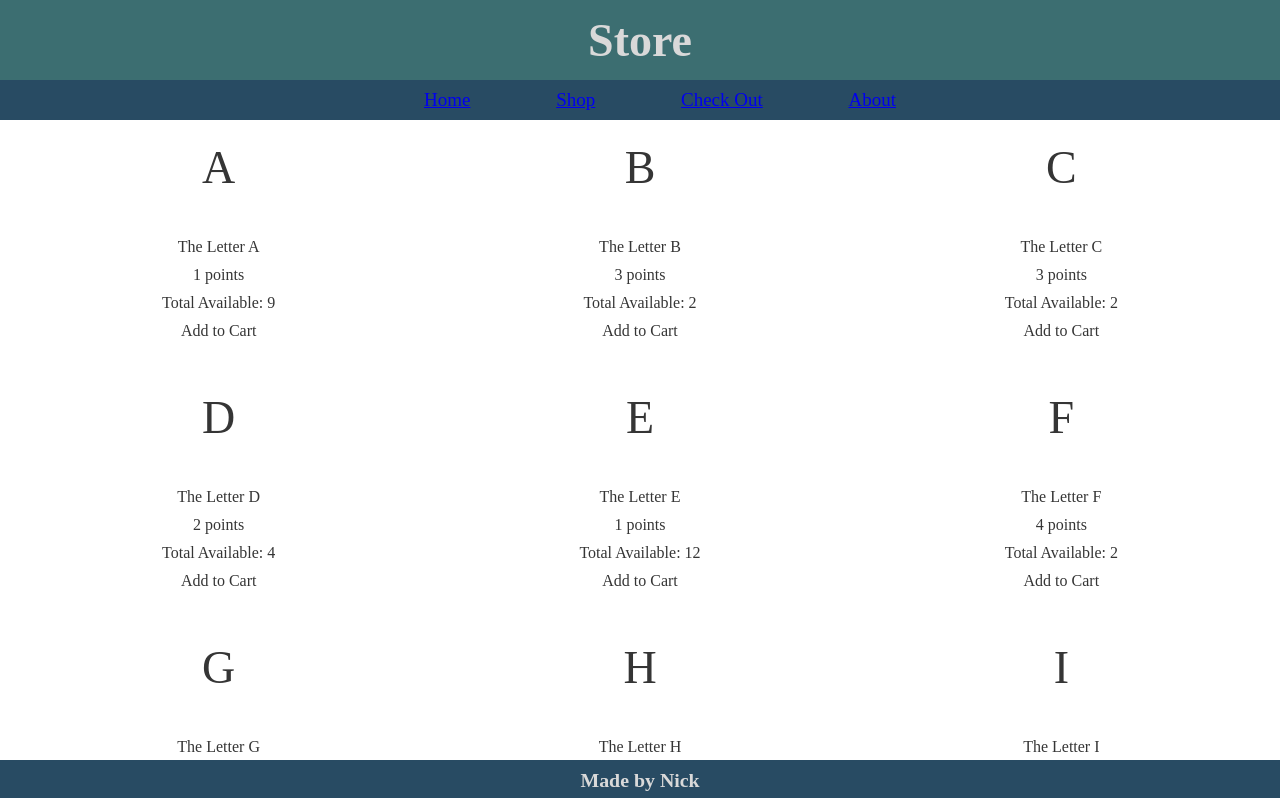
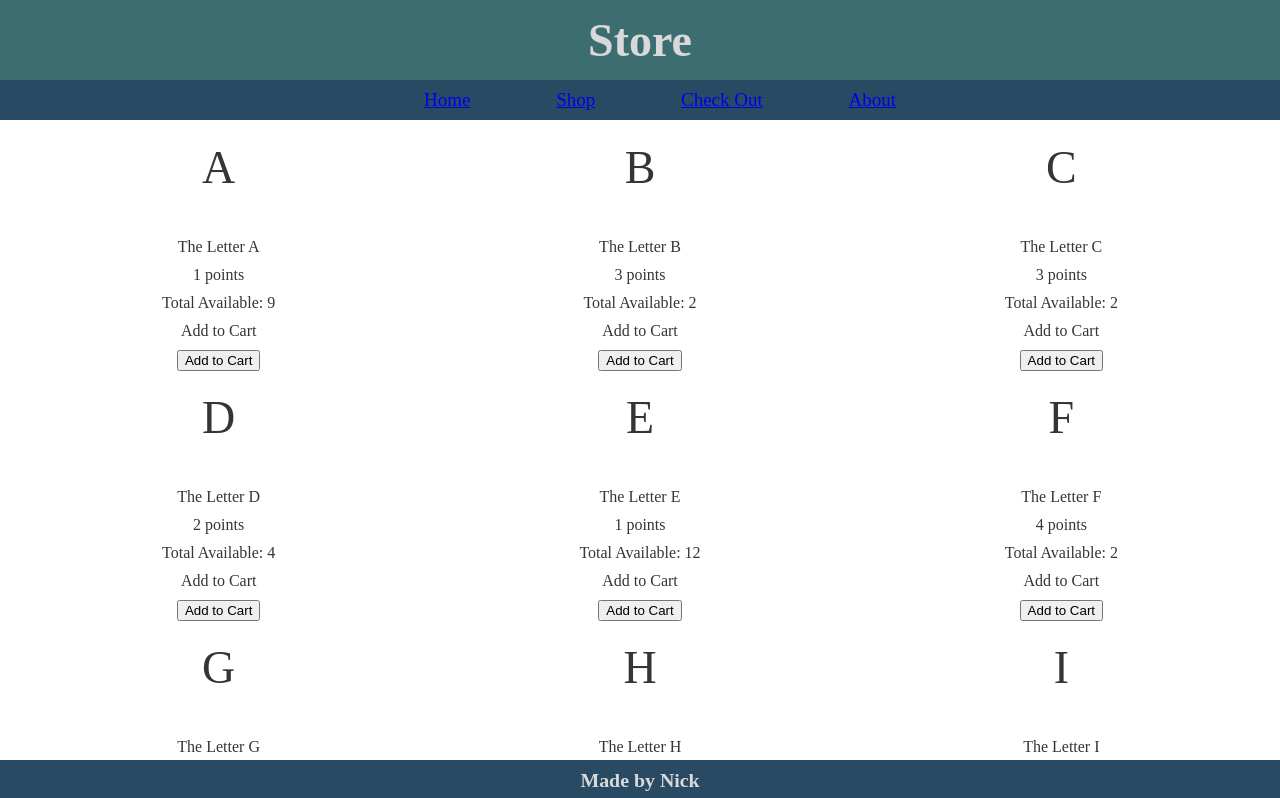
Before and after one commit to NBrennan26/shopping-cart, a React (Create React App) app: page /shop in a window 1280 px wide. Shown: the top 798 px of the page. Built offline with nearby package versions, Linux system fonts and the light colour scheme.

Commit message:
Add basic functionality to add items to the cart.

```diff
--- a/src/components/Cart.js
+++ b/src/components/Cart.js
@@ -1,11 +1,21 @@
 import React from "react";
 
-function Cart() {
+const Cart = (props) => {
+  const userCart = props.userCart;
+  console.log(userCart);
+
   return (
     <div className="store-component" id="cart-sec">
       <h2>Cart</h2>
+      {userCart.map((item) => {
+        return (
+          <div className="cart-item" key={item.id}>
+            <span>{item.letter}</span>
+          </div>
+        );
+      })}
     </div>
   );
-}
+};
 
 export default Cart;
--- a/src/components/Shop.js
+++ b/src/components/Shop.js
@@ -3,7 +3,7 @@ import ShopItem from "./ShopItem";
 
 const Shop = (props) => {
   const storeInventory = props.storeInventory;
-  console.log(storeInventory);
+  const addToCart = props.addToCart
 
   return (
     <div className="store-component" id="shop-sec">
@@ -11,6 +11,7 @@ const Shop = (props) => {
         return <ShopItem
           key={item.id}
           state={item}
+          addToCart={addToCart}
         />;
       })}
     </div>
--- a/src/components/ShopItem.js
+++ b/src/components/ShopItem.js
@@ -6,11 +6,12 @@ const ShopItem = (props) => {
 
   return (
     <div className="shop-item">
-      <span class="letter-disp">{state.letter}</span>
+      <span className="letter-disp">{state.letter}</span>
       <span>{state.desc}</span>
       <span>{state.price} points</span>
       <span>Total Available: {state.amount}</span>
       <span>Add to Cart</span>
+      <button type="button" onClick={() => {props.addToCart(state.id)}}>Add to Cart</button>
     </div>
   );
 };
--- a/src/components/StoreMain.js
+++ b/src/components/StoreMain.js
@@ -8,15 +8,22 @@ import Cart from "./Cart";
 import NotFound from "./NotFound";
 
 function StoreMain() {
-  const [testState, setTestState] = useState("Test");
+  // const [testState, setTestState] = useState("Test");
+  // const updateState = () => {
+  //   if (testState === "Test") setTestState("Test Test");
+  // };
+  // updateState();
 
-  const updateState = () => {
-    if (testState === "Test") setTestState("Test Test");
-  };
-
-  updateState();
+  const [userCart, setUserCart] = useState([])
 
   const storeInventory = Inventory;
+
+  const addToCart = (id) => {
+    const newItem = storeInventory.filter(item => item.id === id)
+    if (userCart.indexOf(newItem[0]) < 0) {
+      setUserCart((cart) => [...cart, newItem[0]]);
+    }
+  }
 
   return (
     <div className="store-component">
@@ -24,10 +31,10 @@ function StoreMain() {
         <Route path="/" element={<Home storeInventory={storeInventory} />} />
         <Route
           path="/shop"
-          element={<Shop storeInventory={storeInventory} />}
+          element={<Shop storeInventory={storeInventory} addToCart={addToCart} />}
         />
         <Route path="/about" element={<About />} />
-        <Route path="/cart" element={<Cart />} />
+        <Route path="/cart" element={<Cart userCart={userCart}/>} />
         <Route path="*" element={<NotFound />} />
       </Routes>
     </div>
```
